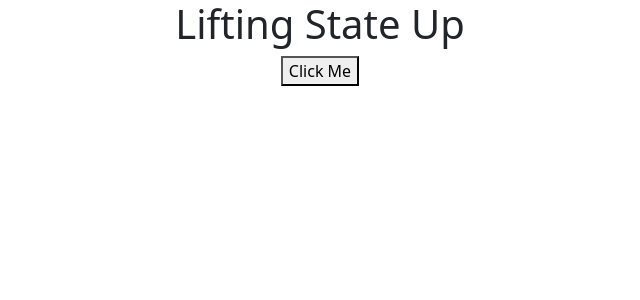
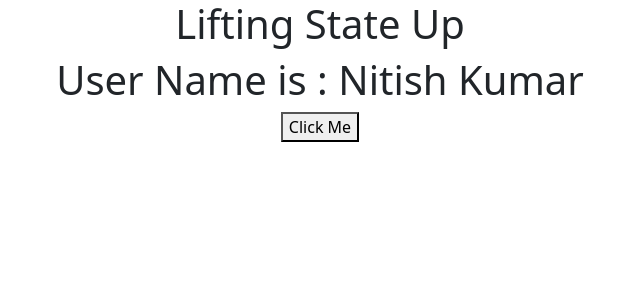
Before and after one commit to Nitish8800/React-Practice-Tutorial, a React (Create React App) app in the folder react_tutorial_3_state-fun/: page / in a window 1280 px wide. Shown: the top 300 px of the page, without its empty margins (320-960 px from the left). Built offline with nearby package versions, Linux system fonts and the light colour scheme.

Commit message:
React tutorial in Hindi #38 Send Data Child to Parent Component

```diff
--- a/react_tutorial_3_state-fun/src/components/User.js
+++ b/react_tutorial_3_state-fun/src/components/User.js
@@ -45,7 +45,7 @@ function User(props) {
   const name = "Nitish Kumar";
   return (
     <div>
-      {/* <h1>User Name is : {name} </h1> */}
+      <h1>User Name is : {name} </h1>
       <button onClick={() => props.getData(name)}>Click Me</button>
     </div>
   );
```
